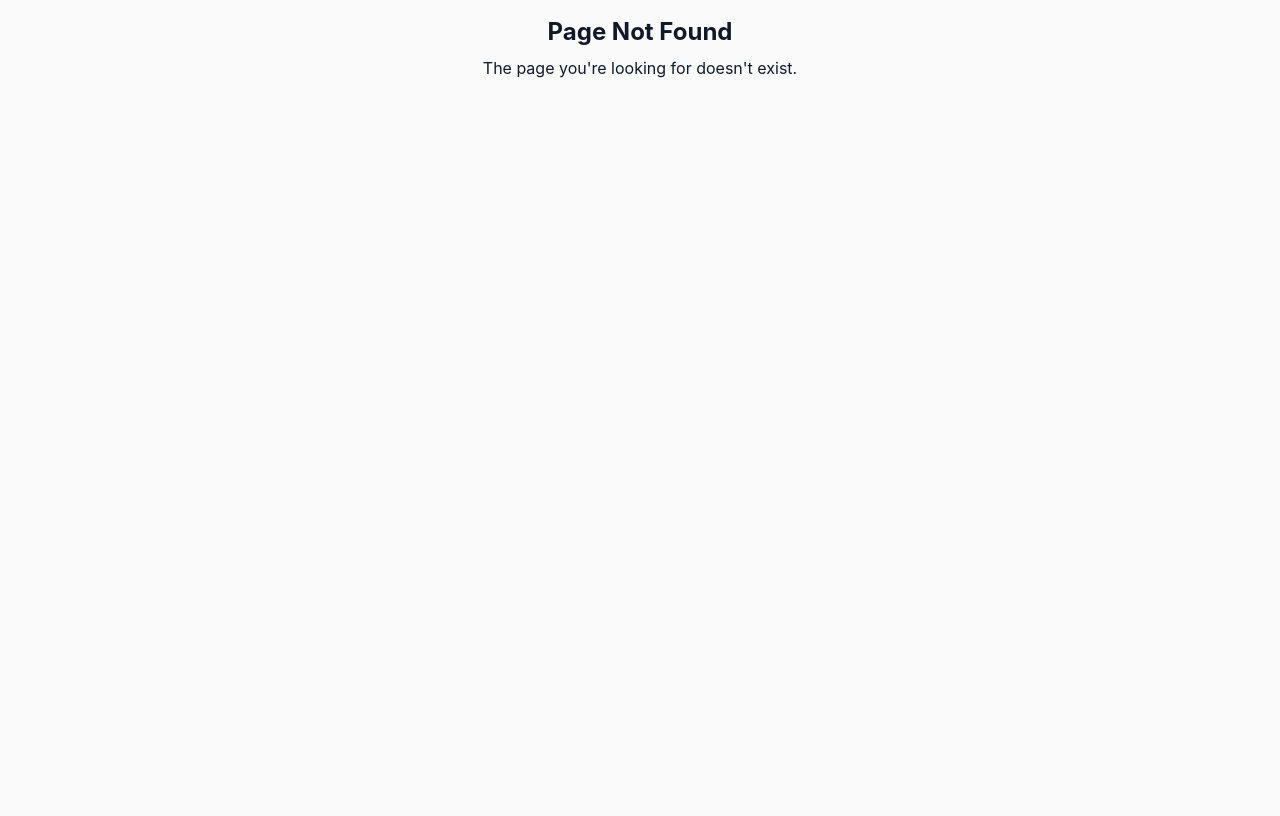
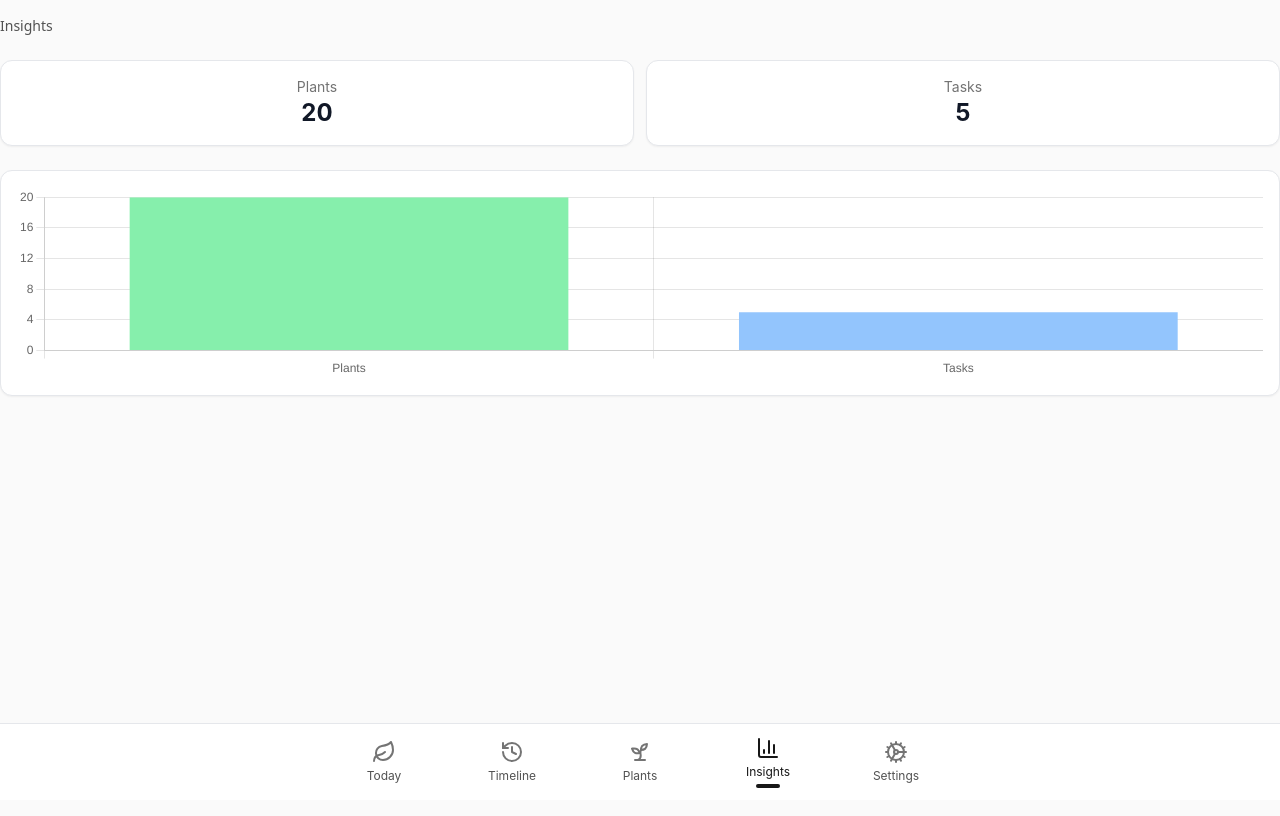
Before and after one commit to osmond/kaymaria, a Next.js app: page /app/insights in a window 1280 px wide. Before the commit this address had no page. Built offline with nearby package versions, Linux system fonts and the light colour scheme; a web font is replaced by a local one.

Commit message:
Add insights page with charts

```diff
--- /dev/null
+++ b/app/app/insights/page.tsx
@@ -0,0 +1,91 @@
+"use client";
+
+import { useEffect, useState } from "react";
+import BottomNav from "@/components/BottomNav";
+import {
+  Chart as ChartJS,
+  BarElement,
+  CategoryScale,
+  LinearScale,
+  Tooltip,
+  Legend,
+} from "chart.js";
+import { Bar } from "react-chartjs-2";
+
+ChartJS.register(CategoryScale, LinearScale, BarElement, Tooltip, Legend);
+
+type Insights = { plantCount: number; taskCount: number };
+
+export default function InsightsPage() {
+  const [data, setData] = useState<Insights | null>(null);
+  const [err, setErr] = useState<string | null>(null);
+
+  useEffect(() => {
+    async function load() {
+      try {
+        setErr(null);
+        const r = await fetch("/api/insights", { cache: "no-store" });
+        if (!r.ok) throw new Error(`HTTP ${r.status}`);
+        setData(await r.json());
+      } catch (e: any) {
+        setErr(e?.message ?? "Failed to load");
+      }
+    }
+    load();
+  }, []);
+
+  const chartData = {
+    labels: ["Plants", "Tasks"],
+    datasets: [
+      {
+        label: "Count",
+        data: data ? [data.plantCount, data.taskCount] : [0, 0],
+        backgroundColor: ["#86efac", "#93c5fd"],
+      },
+    ],
+  };
+
+  return (
+    <>
+      <section className="mt-4 space-y-6">
+        <h2 className="text-sm font-display font-medium text-neutral-600">Insights</h2>
+
+        {err && (
+          <div className="rounded-xl border bg-white shadow-sm p-4 text-sm text-red-600">
+            {err}
+          </div>
+        )}
+
+        {!data && !err && <div className="text-sm text-neutral-500">Loading…</div>}
+
+        {data && (
+          <>
+            <div className="grid grid-cols-2 gap-3">
+              <div className="rounded-xl border bg-white shadow-sm p-4 text-center">
+                <div className="text-sm text-neutral-500">Plants</div>
+                <div className="text-2xl font-bold">{data.plantCount}</div>
+              </div>
+              <div className="rounded-xl border bg-white shadow-sm p-4 text-center">
+                <div className="text-sm text-neutral-500">Tasks</div>
+                <div className="text-2xl font-bold">{data.taskCount}</div>
+              </div>
+            </div>
+            <div className="rounded-xl border bg-white shadow-sm p-4">
+              <div className="h-48">
+                <Bar
+                  data={chartData}
+                  options={{
+                    responsive: true,
+                    maintainAspectRatio: false,
+                    plugins: { legend: { display: false } },
+                  }}
+                />
+              </div>
+            </div>
+          </>
+        )}
+      </section>
+      <BottomNav value="insights" />
+    </>
+  );
+}
--- a/components/BottomNav.tsx
+++ b/components/BottomNav.tsx
@@ -1,8 +1,8 @@
 "use client";
 import * as React from "react";
+import Link from "next/link";
 
 import { Leaf, Sprout, BarChart3, Cog, History } from "lucide-react";
-
 
 export type Tab = "today" | "timeline" | "plants" | "insights" | "settings";
 
@@ -11,26 +11,49 @@ export default function BottomNav({
   onChange,
 }: {
   value: Tab;
-  onChange: (t: Tab) => void;
+  onChange?: (t: Tab) => void;
 }) {
+  const paths: Record<Tab, string> = {
+    today: "/app?tab=today",
+    timeline: "/app?tab=timeline",
+    plants: "/app?tab=plants",
+    insights: "/app/insights",
+    settings: "/app?tab=settings",
+  };
+
   const Item = ({
     tab,
     label,
     icon,
+    href,
   }: {
     tab: Tab;
     label: string;
     icon: React.ReactNode;
+    href?: string;
   }) => {
     const active = value === tab;
+    const className = `py-3 flex flex-col items-center justify-center text-xs ${
+      active
+        ? "text-neutral-900 dark:text-neutral-100"
+        : "text-neutral-600 dark:text-neutral-400"
+    }`;
+
+    if (href) {
+      return (
+        <Link href={href} className={className} aria-current={active ? "page" : undefined}>
+          <div className={`mb-1 ${active ? "" : "opacity-80"}`}>{icon}</div>
+          <span className="font-sans">{label}</span>
+          {active && (
+            <span className="mt-1 h-1 w-6 rounded-full bg-neutral-900 dark:bg-neutral-100" />
+          )}
+        </Link>
+      );
+    }
     return (
       <button
-        onClick={() => onChange(tab)}
-        className={`py-3 flex flex-col items-center justify-center text-xs ${
-          active
-            ? "text-neutral-900 dark:text-neutral-100"
-            : "text-neutral-600 dark:text-neutral-400"
-        }`}
+        onClick={() => onChange?.(tab)}
+        className={className}
         aria-current={active ? "page" : undefined}
       >
         <div className={`mb-1 ${active ? "" : "opacity-80"}`}>{icon}</div>
@@ -48,13 +71,11 @@ export default function BottomNav({
       style={{ paddingBottom: "env(safe-area-inset-bottom)" }}
     >
       <div className="max-w-screen-sm mx-auto grid grid-cols-5">
-
-        <Item tab="today" label="Today" icon={<Leaf />} />
-        <Item tab="timeline" label="Timeline" icon={<History />} />
-        <Item tab="plants" label="Plants" icon={<Sprout />} />
-        <Item tab="insights" label="Insights" icon={<BarChart3 />} />
-        <Item tab="settings" label="Settings" icon={<Cog />} />
-
+        <Item tab="today" label="Today" icon={<Leaf />} href={!onChange ? paths.today : undefined} />
+        <Item tab="timeline" label="Timeline" icon={<History />} href={!onChange ? paths.timeline : undefined} />
+        <Item tab="plants" label="Plants" icon={<Sprout />} href={!onChange ? paths.plants : undefined} />
+        <Item tab="insights" label="Insights" icon={<BarChart3 />} href={paths.insights} />
+        <Item tab="settings" label="Settings" icon={<Cog />} href={!onChange ? paths.settings : undefined} />
       </div>
     </nav>
   );
--- a/package.json
+++ b/package.json
@@ -13,12 +13,14 @@
   "dependencies": {
     "@prisma/client": "^6.14.0",
     "@supabase/supabase-js": "^2.55.0",
+    "chart.js": "^4.5.0",
     "framer-motion": "^11.0.0",
     "lucide-react": "^0.452.0",
     "next": "latest",
     "next-themes": "^0.2.1",
     "openai": "^4.104.0",
     "react": "18.2.0",
+    "react-chartjs-2": "^5.3.0",
     "react-dom": "18.2.0"
   },
   "devDependencies": {
```
Also changed, not shown: 1 other file (tests, documents, lock files or other folders).
